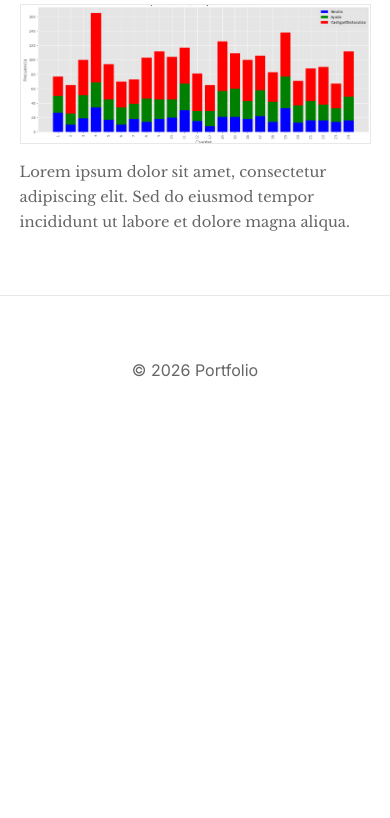
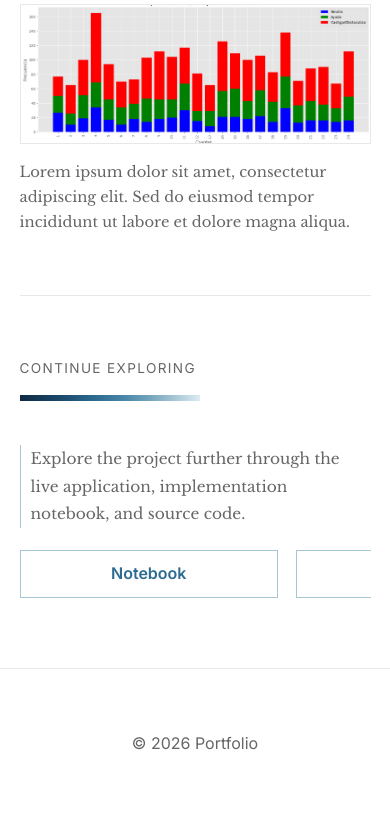
Before and after one commit to 42engineering/P3MetodologiasAgilesML, a Python web app: template portafolio/frontend/template/index.html in a window 390 px wide. Shown: the part 5564-6382 px from the top of the page. Before the commit the page ends 5941 px from the top, so only its background shows below. Run offline with Jinja, Linux system fonts and the light colour scheme; the template is opened without the code that fills it, so the values that code supplies are empty.

Commit message:
Included sec continue exploring

```diff
--- a/portafolio/frontend/projects.json
+++ b/portafolio/frontend/projects.json
@@ -129,7 +129,15 @@
     },
     "notebookLink": "https://github.com/42engineering/P3MetodologiasAgilesML/blob/ecdc863e9c6ed1af7d67adf666306de0aefaa88d/portafolio/projects/P1/notebooks/DP1B_5_0_ProyectoMedicinaBiologia_V5.ipynb",
     "notebookLinkEnabled": true,
-    "githubRepoEnabled": true
+    "githubRepoEnabled": true,
+    "continueExploring": {
+      "enabled": true,
+      "title": "Continue Exploring",
+      "text": "Explore the project further through the live application, implementation notebook, and source code.",
+      "launchPredictionEnabled": true,
+      "notebookEnabled": true,
+      "githubRepoEnabled": true
+    }
   },
   {
     "projectId": "P2",
@@ -251,7 +259,15 @@
     },
     "notebookLink": "https://github.com/42engineering/P3MetodologiasAgilesML/blob/ecdc863e9c6ed1af7d67adf666306de0aefaa88d/portafolio/projects/P2/notebooks/P2-ProyectoLibroLaOdiseaV4_9_Master.ipynb",
     "notebookLinkEnabled": true,
-    "githubRepoEnabled": true
+    "githubRepoEnabled": true,
+    "continueExploring": {
+      "enabled": true,
+      "title": "Continue Exploring",
+      "text": "Explore the project further through the live application, implementation notebook, and source code.",
+      "launchPredictionEnabled": true,
+      "notebookEnabled": true,
+      "githubRepoEnabled": true
+    }
   },
   {
     "projectId": "P3",
@@ -376,6 +392,14 @@
     },
     "notebookLink": "https://github.com/42engineering/P3MetodologiasAgilesML/blob/ecdc863e9c6ed1af7d67adf666306de0aefaa88d/portafolio/projects/P2/notebooks/P2-ProyectoLibroLaOdiseaV4_9_Master.ipynb",
     "notebookLinkEnabled": true,
-    "githubRepoEnabled": true
+    "githubRepoEnabled": true,
+    "continueExploring": {
+      "enabled": true,
+      "title": "Continue Exploring",
+      "text": "Explore the project further through the live application, implementation notebook, and source code.",
+      "launchPredictionEnabled": true,
+      "notebookEnabled": true,
+      "githubRepoEnabled": true
+    }
   }
 ]
--- a/portafolio/frontend/template/index.html
+++ b/portafolio/frontend/template/index.html
@@ -90,6 +90,26 @@
         <div class="band-spectrum-rule section-rule" aria-hidden="true"></div>
         <div id="mainGraphs" class="dynamic-graph-layout"></div>
     </section>
+
+    <section class="project-section container" id="continue-exploring">
+        <div class="section-title">Continue Exploring</div>
+        <div class="band-spectrum-rule section-rule" aria-hidden="true"></div>
+        <div class="editorial-grid continue-exploring-grid">
+            <div class="editorial-meta continue-exploring-meta">
+                <p id="continueExploringText"></p>
+            </div>
+            <div class="editorial-content continue-exploring-content">
+                <div class="continue-exploring-actions">
+                    <a id="continueLaunchPredictionButton" class="primary-btn" href="#">Launch Prediction App</a>
+                    <div class="continue-exploring-secondary-actions">
+                        <a id="continueNotebookLink" class="project-resource-link notebook-link" href="#" target="_blank" rel="noopener noreferrer">Notebook</a>
+                        <a id="continueGithubRepoLink" class="project-resource-link github-repo-link" href="#" target="_blank" rel="noopener noreferrer">GitHub Repo</a>
+                    </div>
+                </div>
+            </div>
+        </div>
+    </section>
+
 </main>
 
 <footer id="footerText">© 2026 Portfolio</footer>
--- a/portafolio/frontend/template/templateScript.js
+++ b/portafolio/frontend/template/templateScript.js
@@ -83,6 +83,7 @@
     renderGraphSection("interpretationGraphs", project.interpretationGraphs || {});
     renderGraphSection("trainingGraphs", project.trainingGraphs || {});
     renderGraphSection("mainGraphs", project.mainGraphs || {});
+    renderContinueExploring(project);
 }
 
 function configureProjectLink(elementId, url, enabled) {
@@ -246,3 +247,54 @@
     const size = String(value || "100%").trim();
     return allowed.has(size) ? size : "100%";
 }
+
+
+function renderContinueExploring(project) {
+    const config = project.continueExploring || {};
+    const section = getElement("continue-exploring");
+    if (!section) return;
+
+    if (config.enabled === false) {
+        section.classList.add("section-is-off");
+        return;
+    }
+
+    section.classList.remove("section-is-off");
+    setTextIfExists(
+        "continueExploringText",
+        config.text || "Explore the project further through the live application, implementation notebook, and source code."
+    );
+
+    const prediction = project.prediction || {};
+    const launchEnabled = config.launchPredictionEnabled !== false && prediction.buttonEnabled !== false;
+    configureContinueAction(
+        "continueLaunchPredictionButton",
+        prediction.launchUrl,
+        launchEnabled,
+        prediction.buttonText || "Launch Prediction App"
+    );
+
+    const notebookEnabled = config.notebookEnabled !== false && project.notebookLinkEnabled !== false;
+    configureContinueAction("continueNotebookLink", project.notebookLink, notebookEnabled, "Notebook");
+
+    const githubEnabled = config.githubRepoEnabled !== false && project.githubRepoEnabled !== false;
+    configureContinueAction("continueGithubRepoLink", project.githubRepo, githubEnabled, "GitHub Repo");
+}
+
+function configureContinueAction(elementId, url, enabled, label) {
+    const link = getElement(elementId);
+    if (!link) return;
+
+    link.textContent = label;
+    const isEnabled = enabled !== false && Boolean(url);
+
+    if (isEnabled) {
+        link.href = url;
+        link.style.display = "inline-flex";
+        link.removeAttribute("aria-hidden");
+    } else {
+        link.removeAttribute("href");
+        link.style.display = "none";
+        link.setAttribute("aria-hidden", "true");
+    }
+}
--- a/portafolio/frontend/template/templateStyle.css
+++ b/portafolio/frontend/template/templateStyle.css
@@ -49,6 +49,7 @@
 #projectDescription,
 #predictionText,
 #modelInterpretationText,
+#continueExploringText,
 .graph-card p{
     white-space:pre-line;
 }
@@ -313,3 +314,52 @@
         text-align:center;
     }
 }
+
+
+/* Continue Exploring */
+.continue-exploring-grid{
+    align-items:start;
+}
+
+
+.continue-exploring-meta p{
+    color:var(--muted);
+    font-size:.96rem;
+    line-height:1.8;
+}
+
+.continue-exploring-actions{
+    display:flex;
+    flex-direction:row;
+    flex-wrap:nowrap;
+    align-items:center;
+    gap:18px;
+}
+
+.continue-exploring-actions .primary-btn{
+    margin-top:0;
+}
+
+.continue-exploring-secondary-actions{
+    display:flex;
+    flex-wrap:nowrap;
+    align-items:center;
+    gap:18px;
+}
+
+@media(max-width:768px){
+    .continue-exploring-content{
+        overflow-x:auto;
+    }
+
+    .continue-exploring-actions{
+        width:max-content;
+        max-width:none;
+    }
+
+    .continue-exploring-actions .primary-btn,
+    .continue-exploring-secondary-actions .project-resource-link{
+        flex:0 0 auto;
+        white-space:nowrap;
+    }
+}
```
